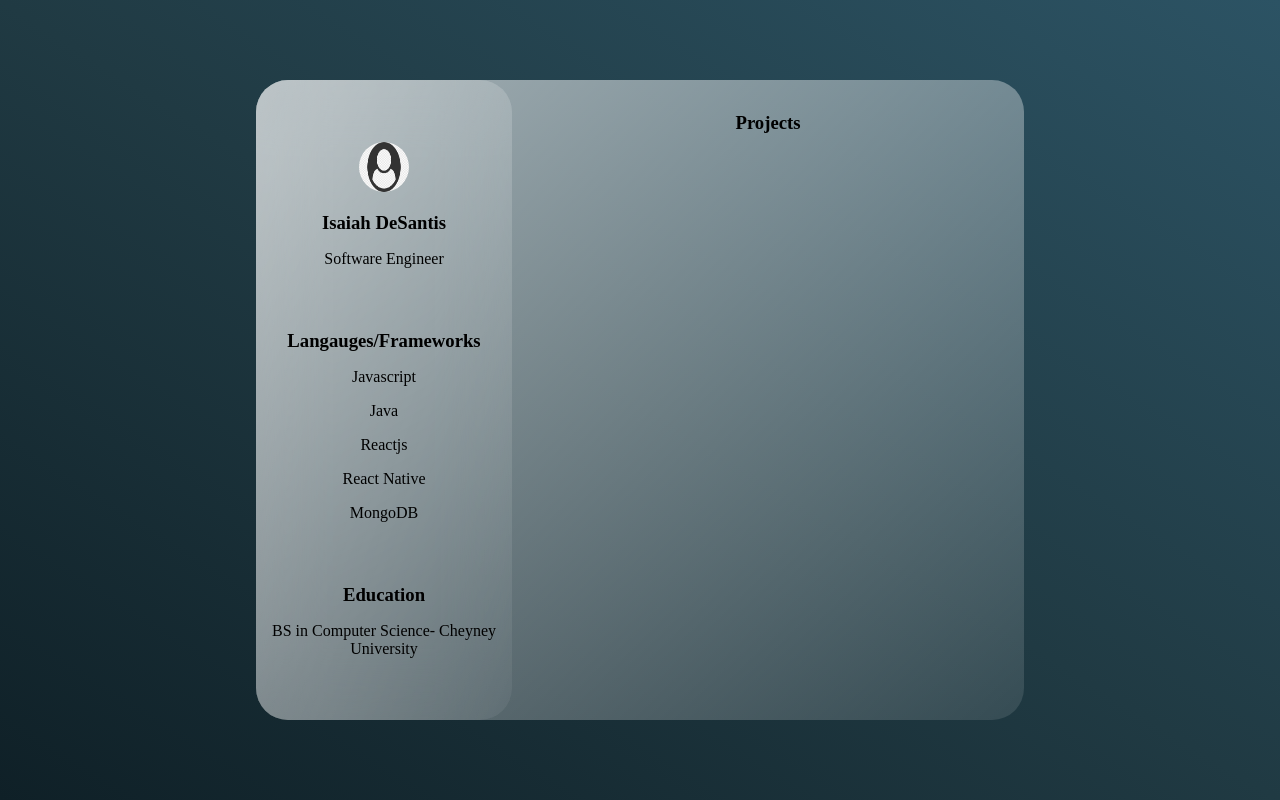
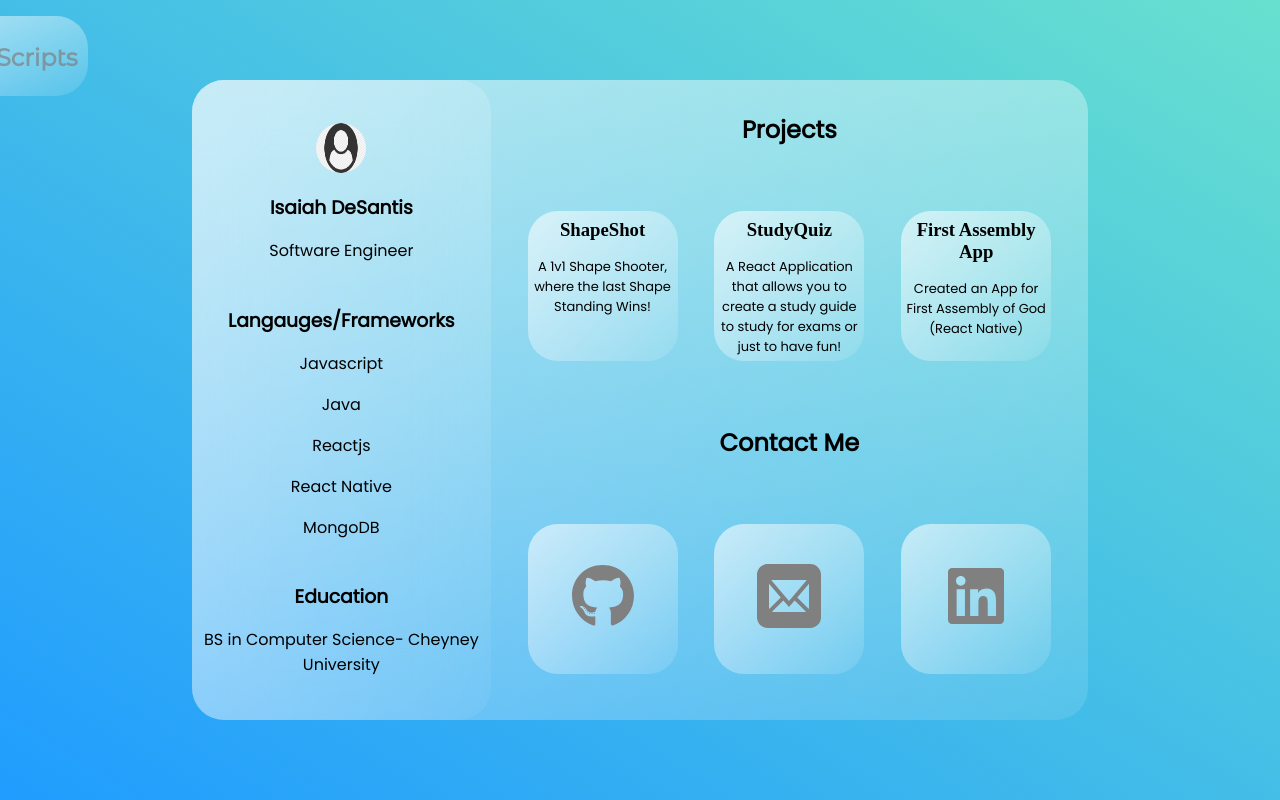
Before and after one commit to idesantis91/IDevScripts_Portfolio, a React (Create React App) app in the folder idevscripts_portfolio/: page / in a window 1280 px wide. Built offline with nearby package versions, Linux system fonts and the light colour scheme.

Commit message:
Added Icons

```diff
--- a/idevscripts_portfolio/public/index.html
+++ b/idevscripts_portfolio/public/index.html
@@ -14,6 +14,11 @@
       manifest.json provides metadata used when your web app is installed on a
       user's mobile device or desktop. See https://developers.google.com/web/fundamentals/web-app-manifest/
     -->
+    <link rel="preconnect" href="https://fonts.gstatic.com">
+    <link href="https://fonts.googleapis.com/css2?family=Poppins&display=swap" rel="stylesheet">
+    <link rel="preconnect" href="https://fonts.gstatic.com">
+    <link href="https://fonts.googleapis.com/css2?family=Montserrat+Alternates&display=swap" rel="stylesheet">
+
     <link rel="manifest" href="%PUBLIC_URL%/manifest.json" />
     <!--
       Notice the use of %PUBLIC_URL% in the tags above.
--- a/idevscripts_portfolio/src/components/AboutMe.js
+++ b/idevscripts_portfolio/src/components/AboutMe.js
@@ -1,10 +1,22 @@
 import React from 'react';
 import profile from '../img/profile.png';
+//Animations
+import { motion } from "framer-motion";
+//Icons
+import { FaGithub } from 'react-icons/fa';
+import { FaLinkedin } from 'react-icons/fa';
+import { ImMail } from "react-icons/im";
+
 
 const AboutMe = () => {
 
+
+
     return(
         <div className="main">
+            <div className="devName">
+                <h3>IDevScripts</h3>
+            </div>
              <div className="glass">
                 <div className="aboutSection">
                     <div className="user">
@@ -28,7 +40,71 @@ const AboutMe = () => {
                     </div>
                 </div>
                 <div className="projects">
-                    <h3>Projects</h3>
+                    <h2>Projects</h2>
+                    <div className="project-list">
+                    <motion.div
+                        className='container'
+                        whileHover={{ scale: 1.7, rotate: 360 }}
+                    >
+                    <h3>ShapeShot</h3>
+                    <p>
+                        A 1v1 Shape Shooter, where the last Shape Standing Wins!
+                    </p>
+                    </motion.div>
+                    <motion.div
+                        className='container'
+                        whileHover={{ scale: 1.7, rotate: 360 }}
+                    >
+                    <h3>StudyQuiz</h3>
+                    <p>
+                        A React Application that allows you to create
+                    a study guide to study for exams or just to have fun!
+                    </p>
+                    </motion.div>
+                    <motion.div
+                        className='container'
+                        whileHover={{ scale: 1.7, rotate: 360 }}
+                    >
+                    <h3>First Assembly App</h3>
+                    <p>Created an App for First Assembly of God (React Native)</p>
+                    </motion.div>
+                    </div>
+
+                    <div className="contact">
+                    <h2>Contact Me</h2>
+                    <div className="contact-list">
+                    <motion.div
+                        className='container-contact'
+                        whileHover={{ scale: 1.7, rotate: 360 }}
+                        onClick={(e) => {
+                            e.preventDefault();
+                            window.location.href='https://github.com/idesantis91';
+                         }}
+                    >
+                    <FaGithub size='4rem' color='gray' className='icon'/>
+                    </motion.div>
+                    <motion.div
+                        className='container-contact'
+                        whileHover={{ scale: 1.7, rotate: 360 }}
+                        onClick={(e) => {
+                            e.preventDefault();
+                            window.location.href=('mailto:IDevScript@gmail.com')
+                         }}
+                    >
+                    <ImMail size='4rem' color='gray' className='icon'/>
+                    </motion.div>
+                    <motion.div
+                        className='container-contact'
+                        whileHover={{ scale: 1.7, rotate: 360 }}
+                        onClick={(e) => {
+                            e.preventDefault();
+                            window.location.href='https://www.linkedin.com/in/isaiahdesantis/';
+                         }}
+                    >
+                    <FaLinkedin size='4rem' color='gray' className='icon'/>
+                    </motion.div>
+                    </div>
+                    </div>
                 </div>
              </div>
         </div>
--- a/idevscripts_portfolio/src/styles/_aboutme.scss
+++ b/idevscripts_portfolio/src/styles/_aboutme.scss
@@ -1,6 +1,6 @@
 .main{
     min-height: 100vh;
-    background: linear-gradient(to right top, #0F2027,#203A43,#2C5364);
+    background: linear-gradient(to right top, #209cff,#68e0cf);
     display: flex;
     //vertical
     align-items: center;
@@ -8,6 +8,7 @@
     justify-content: center;
 }
 
+//Glass Container Styles
 .glass{
     display: flex;
     background: linear-gradient(to right bottom,
@@ -15,17 +16,11 @@
     rgba(255,255,255,0.1)
     );
     height: 80vh;
-    width: 60%;
+    width: 70%;
     border-radius: 2rem;
-
-    // p{
-    //     color: white;
-    //     font-weight: bold;
-    //     font-size: 1.5rem;
-    //     font-style: italic;
-    // }
 }
 
+//AboutSection Styles
 .aboutSection{
     flex: 1;
     display: flex;
@@ -41,22 +36,120 @@
     backdrop-filter: blur(2rem);
     p{
         padding-top: 1rem;
+        font-family: 'Poppins', sans-serif;
+    }
+    h3{
+        font-family: 'Poppins', sans-serif;
     }
 }
 
+//Project Styles
 .projects{
     flex:2;
     justify-content: center;
     align-items: center;
     text-align: center;
-    h3{
+    overflow: hidden;
+    h2{
         margin-top: 2rem;
+        font-family: 'Poppins', sans-serif;
     }
 }
 
+.project-list{
+    display: grid;
+    flex-direction: column;
+    justify-content: center;
+    justify-content: space-evenly;
+    align-items: center;
+    grid-template-columns: auto auto auto;
+    margin-top: 4rem;
+    h3{
+        text-align: center;
+        align-items: center;
+        justify-content: center;
+    }
+    .container {
+        width: 150px;
+        height: 150px;
+        background: linear-gradient(to right bottom,
+        rgba(255,255,255,0.6),
+        rgba(255,255,255,0.1)
+        );
+        border-radius: 30px;
+        text-align: center;
+        p{
+            padding-top: 1rem;
+            font-family: 'Poppins', sans-serif;
+            font-size: small;
+        }
+        h3{
+            margin-top: .5rem;
+        }
+      }
+}
+ //Contact Styles
+.contact{
+    h2{
+    margin-top: 4rem;
+    }
+    .contact-list{
+        display: grid;
+        flex-direction: column;
+        justify-content: center;
+        justify-content: space-evenly;
+        align-items: center;
+        grid-template-columns: auto auto auto;
+        margin-top: 4rem;
+    }
+    .container-contact {
+
+        width: 150px;
+        height: 150px;
+        background: linear-gradient(to right bottom,
+        rgba(255,255,255,0.6),
+        rgba(255,255,255,0.1)
+        );
+        border-radius: 30px;
+        text-align: center;
+
+        p{
+            padding-top: 1rem;
+        }
+        h3{
+            margin-top: .5rem;
+        }
+        .icon{
+            margin-top: 2.5rem;
+        }
+      }
+}
+
 img{
-    border-radius: 4rem;
+    border-radius: 2rem;
     width: 50px;
     height:50px;
     margin-bottom: 1rem;
  }
+
+ //DevTitle Styles
+ .devName{
+    position: absolute;
+    width: 10rem;
+    height: 5rem;
+    border-radius: 2rem;
+    text-align: center;
+    background: linear-gradient(to right bottom,
+        rgba(255,255,255,0.6),
+        rgba(255,255,255,0.1)
+        );
+    margin-top: -43em;
+    margin-left: -79em;
+    h3{
+        padding-top: 1.7rem;
+        font-family: 'Montserrat Alternates', sans-serif;
+        font-size: x-large;
+        color: gray;
+        opacity: 0.7;
+    }
+ }
```
Also changed, not shown: idevscripts_portfolio/package.json (+9 -0 lines), 2 other files (tests, documents, lock files or other folders).
